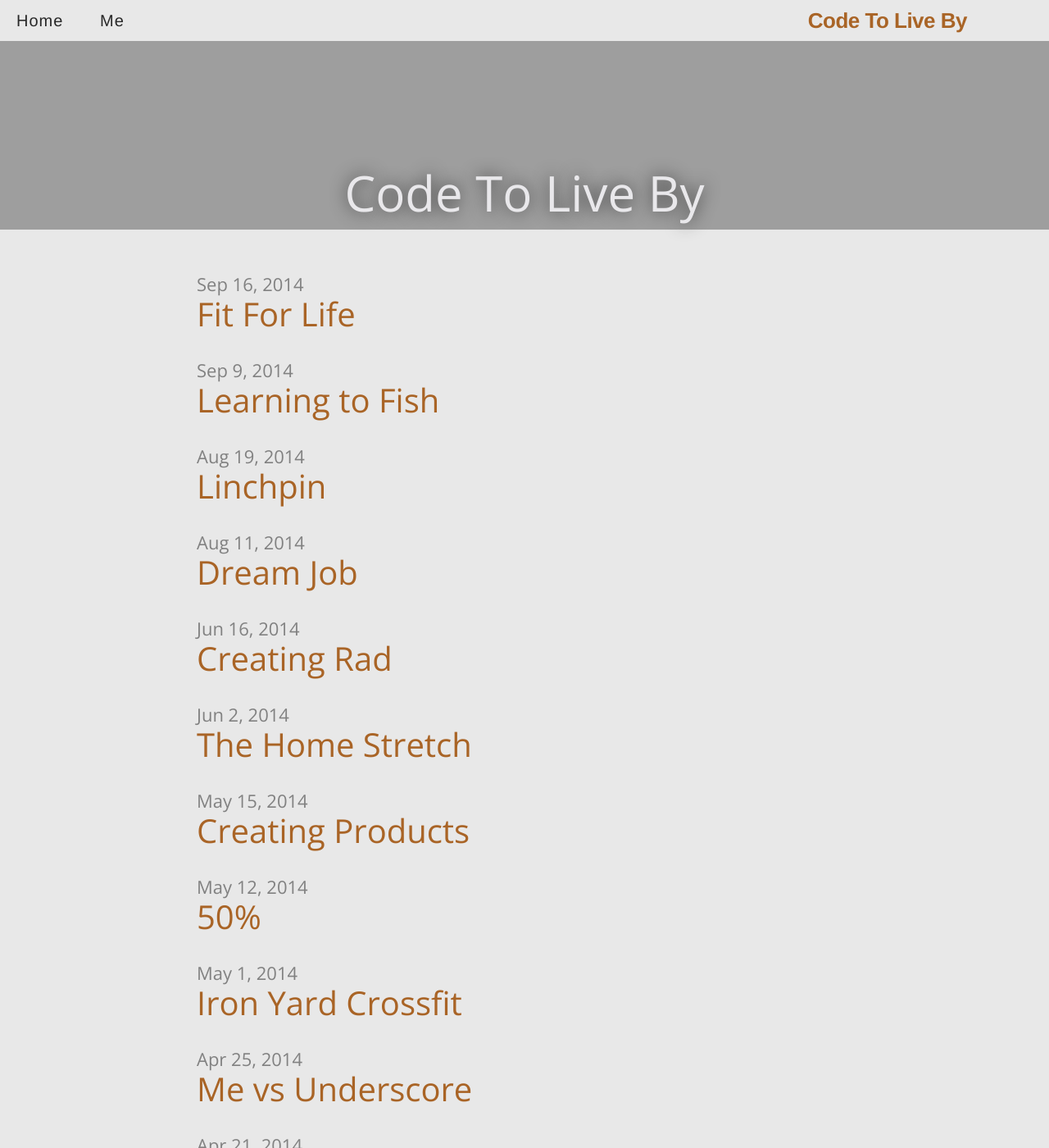
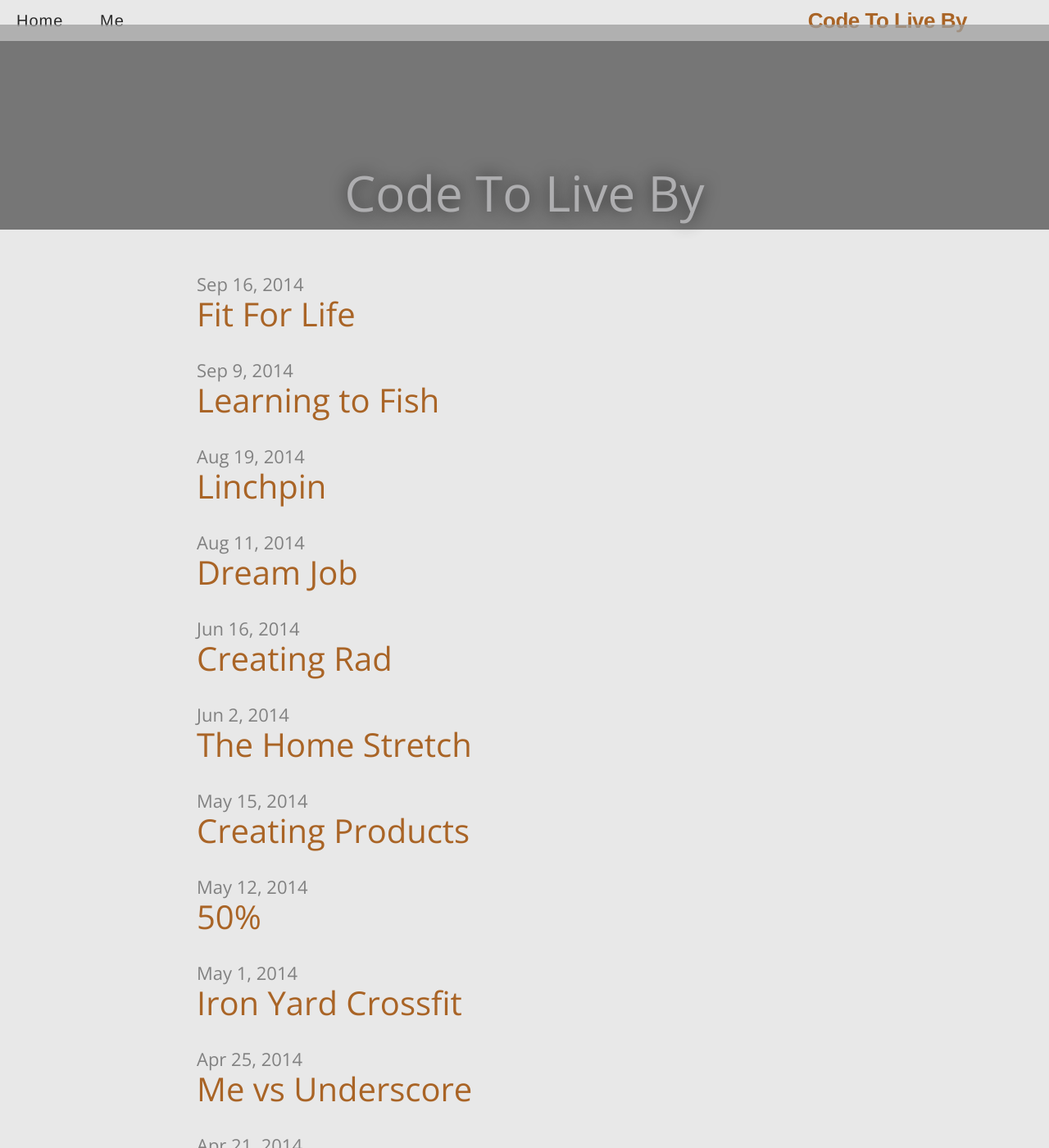
Before and after one commit to shawnlknight/blog, a Jekyll site: the page built from index.html, in a window 1280 px wide and 1400 px high. Shown: the whole window at 82% size. Built offline with Jekyll 4.4.1, drawn with Linux system fonts in a browser that asks for light colours; some web fonts are replaced; the list of posts is cut into pages by our own code.

Commit message:
Update main.css

```diff
--- a/css/main.css
+++ b/css/main.css
@@ -106,6 +106,7 @@
   background-size: cover;
   background-attachment: fixed;
   text-align: center;
+  opacity: .75;
 }
 
 .jumbotron h1 {
```
